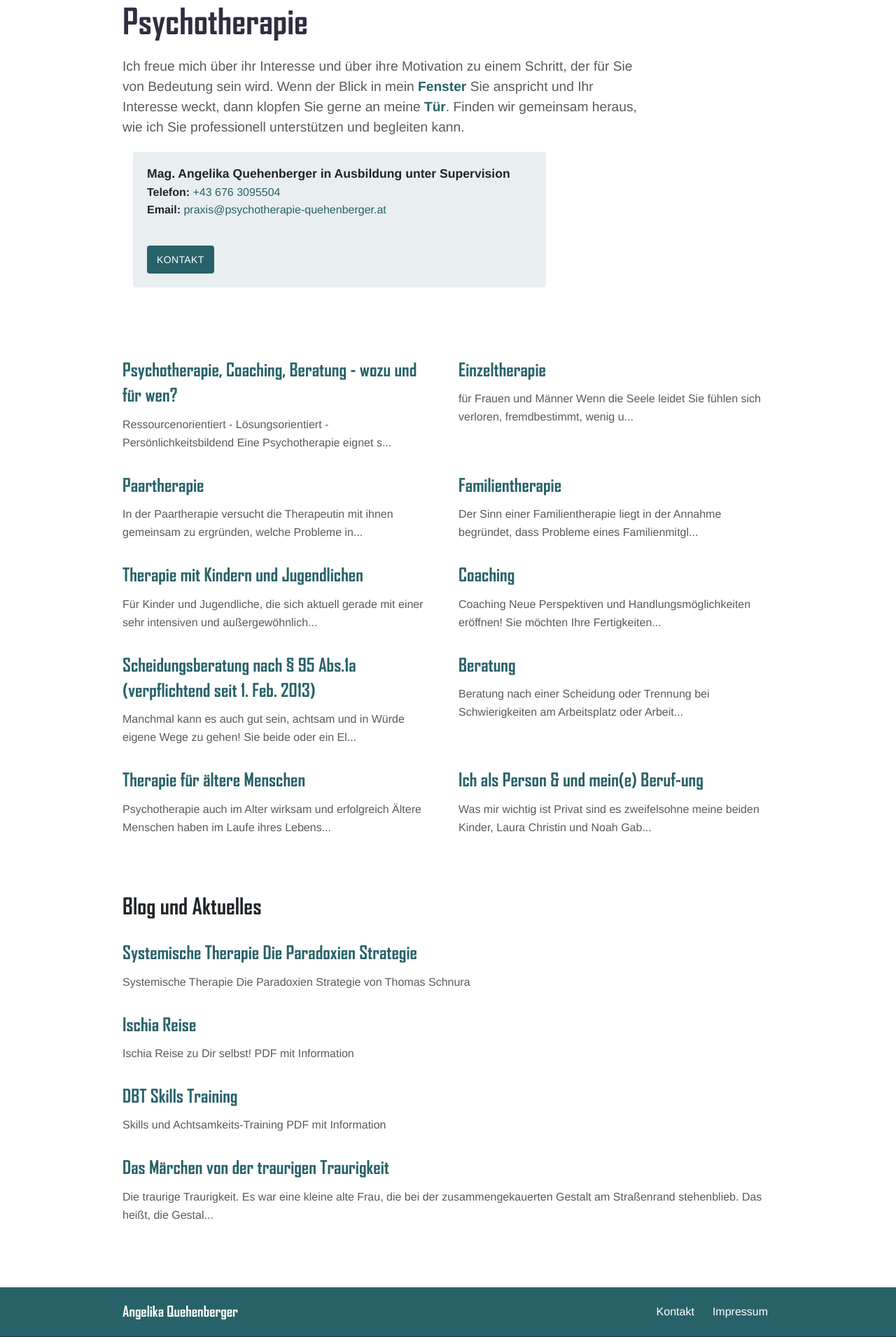
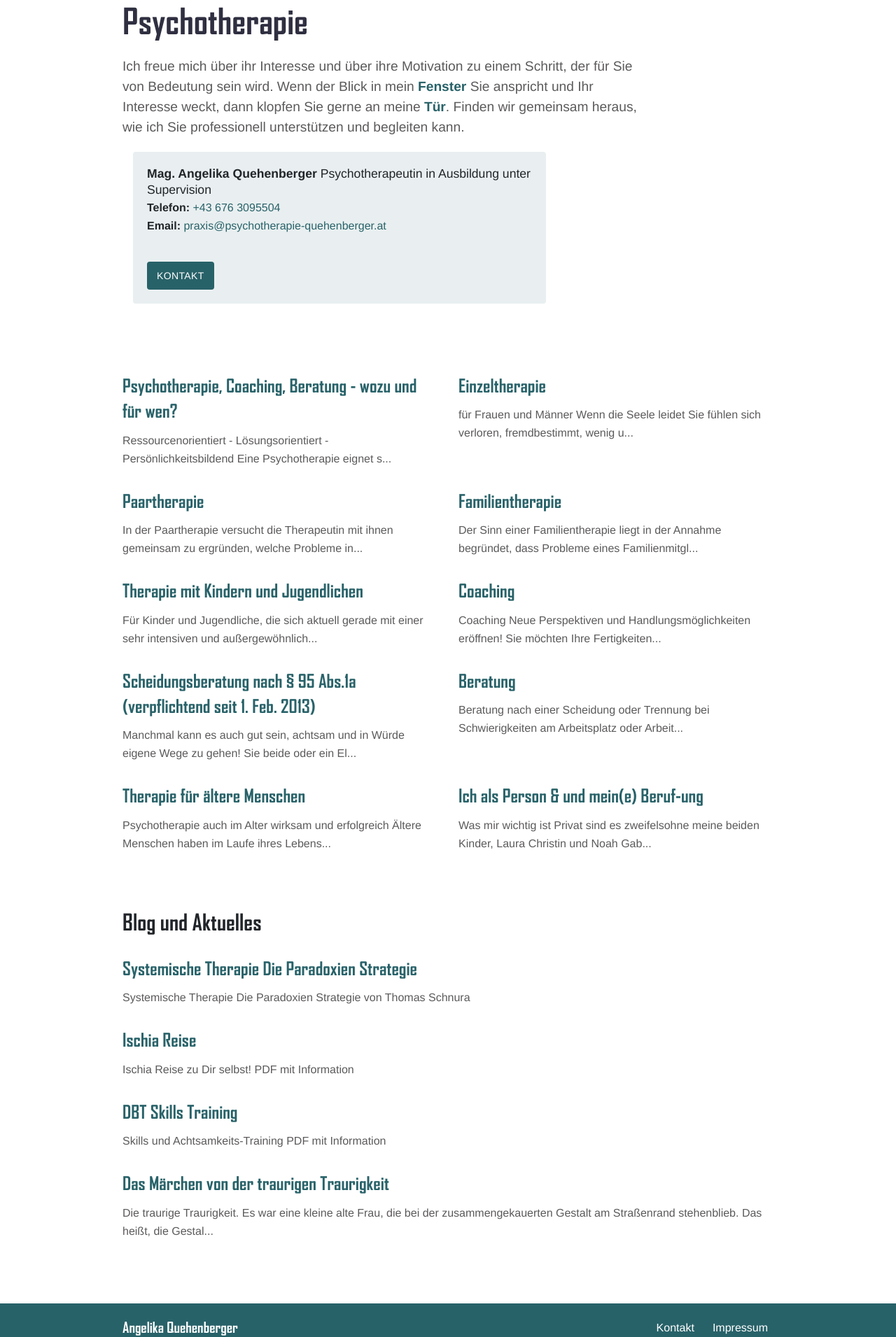
Before and after one commit to dvschnitz/angelika-quehenberger, a Jekyll site: the page built from index.md, in a window 1280 px wide. Shown: the part 771-2682 px from the top of the page at 70% size. Built offline with Jekyll 4.4.1, drawn with Linux system fonts in a browser that asks for light colours.

Commit message:
Changed name in box

```diff
--- a/_includes/call.html
+++ b/_includes/call.html
@@ -1,6 +1,6 @@
 <div class="call">
   <div class="call-box-top">
-    <div class="call-name">Mag. Angelika Quehenberger in Ausbildung unter Supervision</div>
+    <div class="call-name"><b>Mag. Angelika Quehenberger</b> Psychotherapeutin in Ausbildung unter Supervision</div>
     {% if site.data.contact.phone %}
         <div class="call-phone"><strong>Telefon: </strong>
           <a href="tel:{{ site.data.contact.phone }}">
--- a/_sass/components/_call.scss
+++ b/_sass/components/_call.scss
@@ -36,7 +36,6 @@
   }
   .call-name {
     font-size: 1.1rem;
-    font-weight: bold;
     margin-bottom: 5px;
   }
   .call-phone {
```
